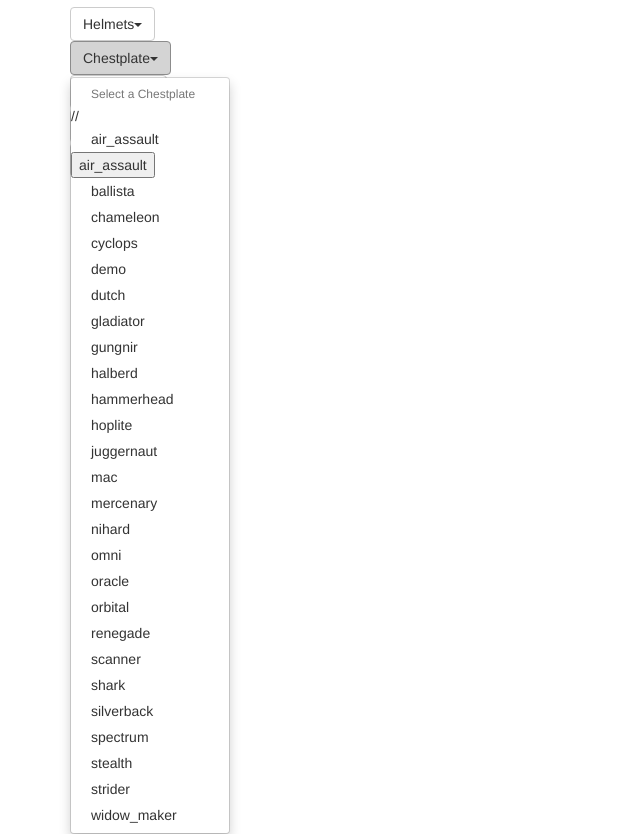
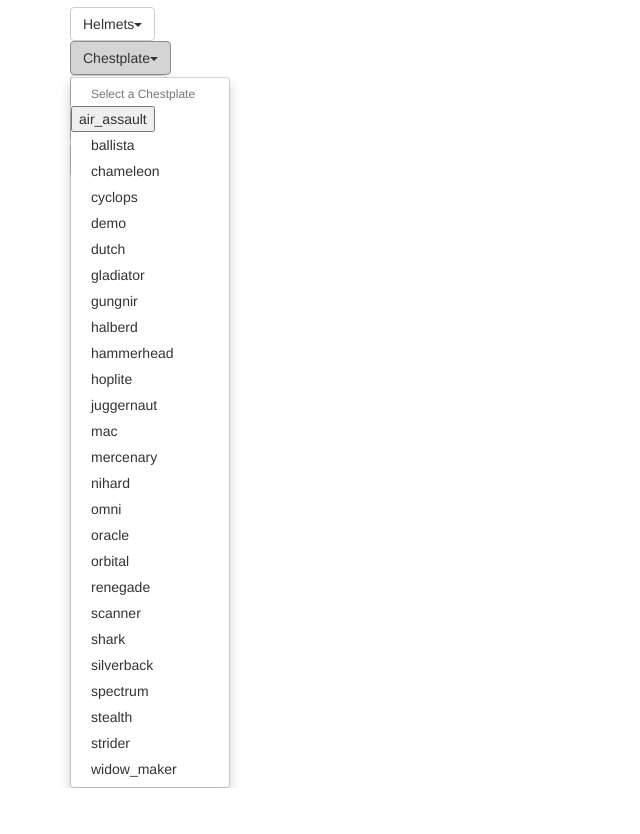
Before and after one commit to Hewritro/dewCzer, a plain HTML site: page index.html in a window 1280 px wide. Both pictures are taken after a click on the button "Chestplate". Shown: the part 56-890 px from the top of the page, without its empty margins (0-640 px from the left). After the commit the page ends 844 px from the top, so only its background shows below. Drawn offline with nearby package versions, Linux system fonts and the light colour scheme.

Commit message:
Update index.html

```diff
--- a/index.html
+++ b/index.html
@@ -50,10 +50,7 @@
 		<button class="btn btn-default dropdown-toggle" type="button" data-toggle="dropdown">Chestplate<span class="caret"></span></button>
 		<ul class="dropdown-menu">
 		    <li class="dropdown-header">Select a Chestplate</li>
-		    <li>
-		    	//<a href="#">air_assault</a>
-		    	<button onclick="dewRcon.send("Player.Armor.Chest " + this.innerText)">air_assault</button>
-		    </li>
+		    <li><button onclick="dewRcon.send("Player.Armor.Chest " + this.innerText)">air_assault</button></li>
 		    <li><a href="#">ballista</a></li>
 		    <li><a href="#">chameleon</a></li>
 		    <li><a href="#">cyclops</a></li>
```
